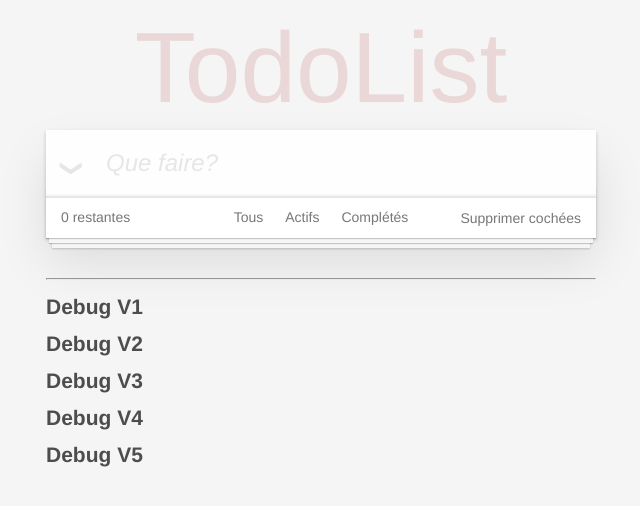
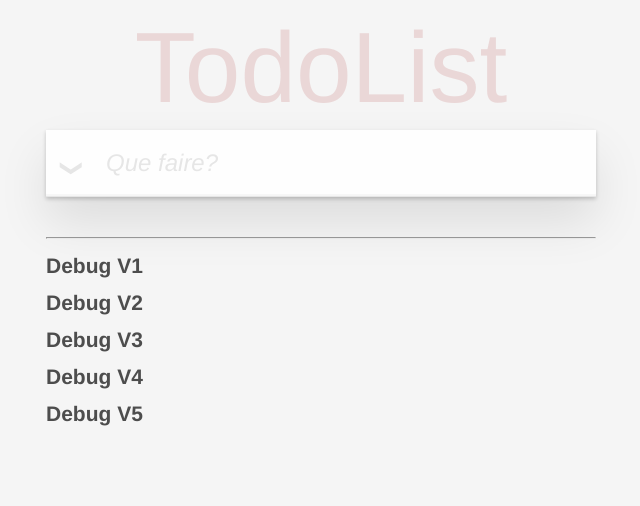
Before and after one commit to heloise-d/PWA_Todolist, an Angular app: page / in a window 1280 px wide. Shown: the top 506 px of the page, without its empty margins (319-959 px from the left). Built offline with nearby package versions, Linux system fonts and the light colour scheme.

Commit message:
fonctionnalité : disparition du footer si aucun item

```diff
--- a/src/app/todo-list/todo-list.component.html
+++ b/src/app/todo-list/todo-list.component.html
@@ -32,7 +32,7 @@
     -->
 
   </section>
-  <footer class="footer">
+  <footer *ngIf="items.length >= 1" class="footer">
     <span class="todo-count"><strong>{{itemLeft}}</strong> restantes</span>
 
     <ul class="filters">
```
